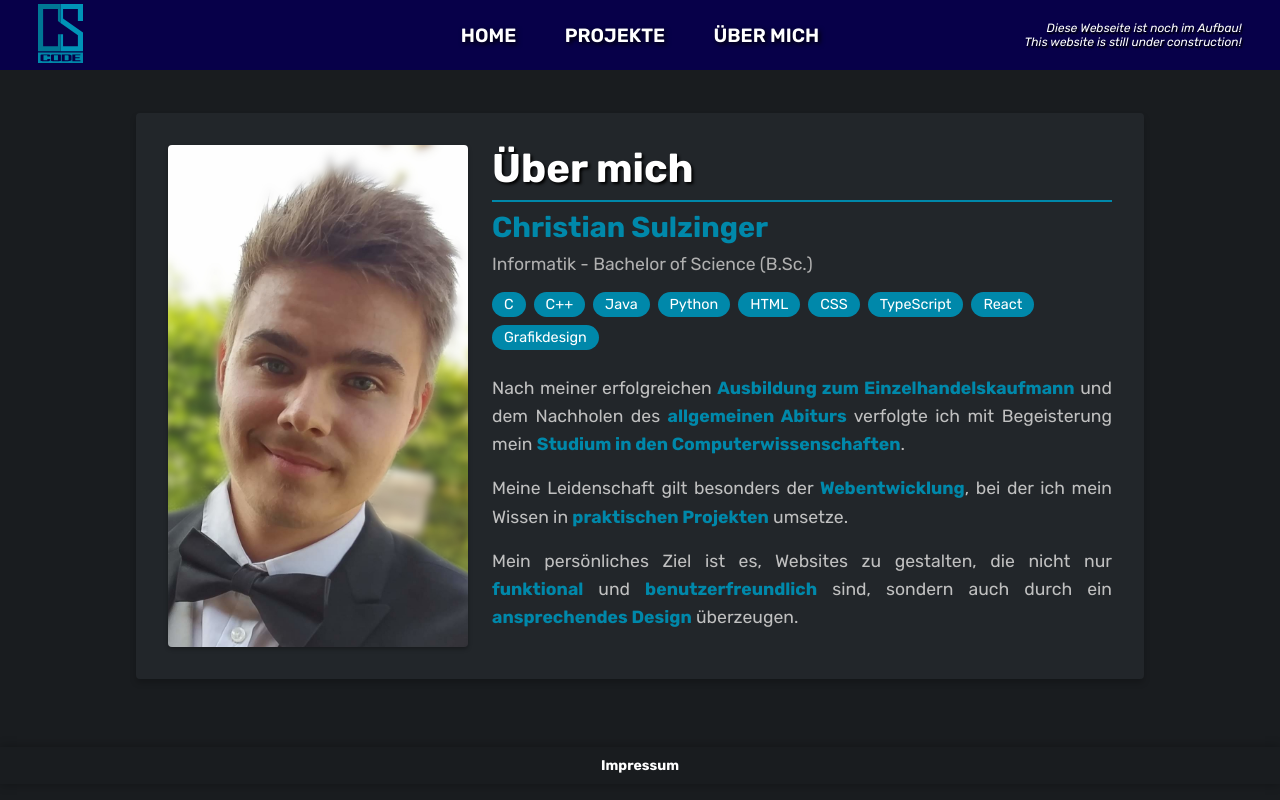
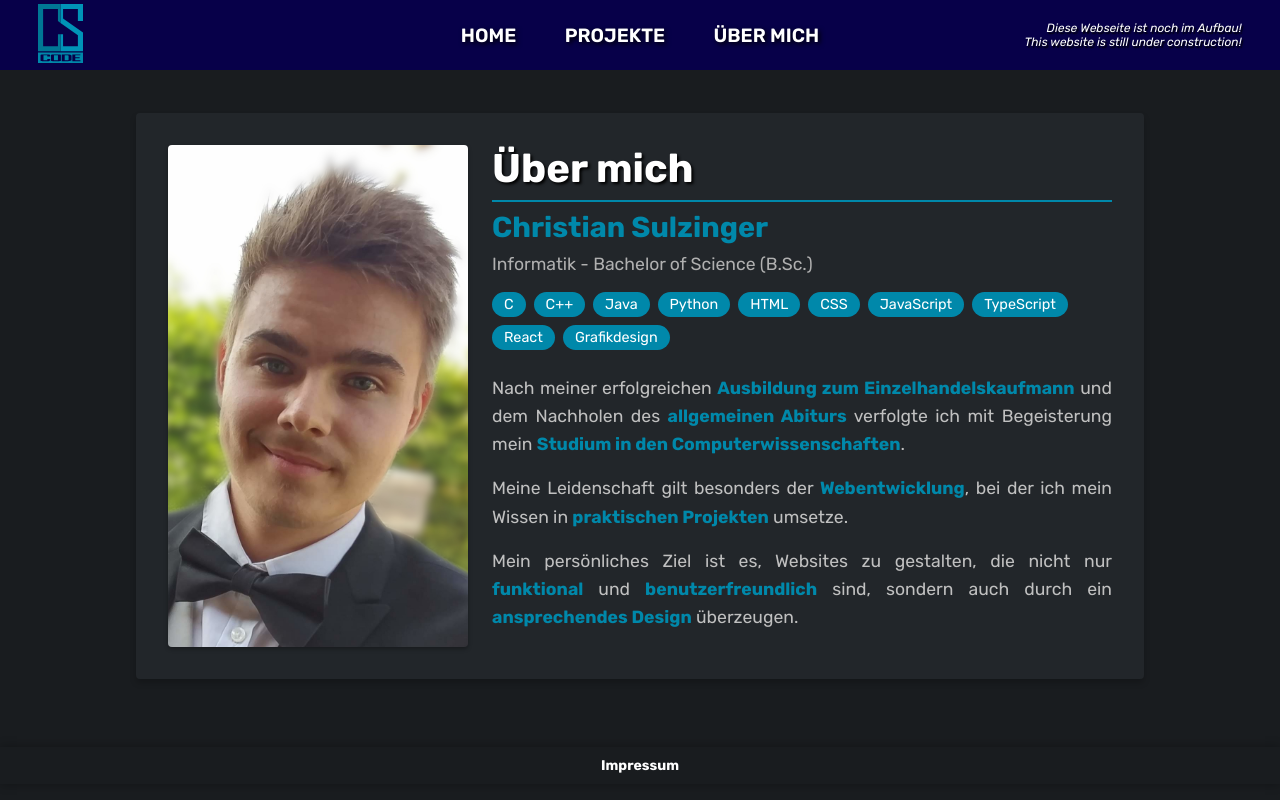
Before and after one commit to ChrisSulz/CSCode, a React (Vite) app: page /about in a window 1280 px wide. Built offline with nearby package versions, Linux system fonts and the light colour scheme.

Commit message:
added JavaScript to skills (about me)

```diff
--- a/src/pages/About.tsx
+++ b/src/pages/About.tsx
@@ -4,7 +4,7 @@ import portrait from "../images/portrait.jpg";
 
 export default function About() {
 
-  const skills = ["C", "C++", "Java", "Python", "HTML", "CSS", "TypeScript", "React", "Grafikdesign"]
+  const skills = ["C", "C++", "Java", "Python", "HTML", "CSS", "JavaScript", "TypeScript", "React", "Grafikdesign"]
 
   return (
     <>
```
